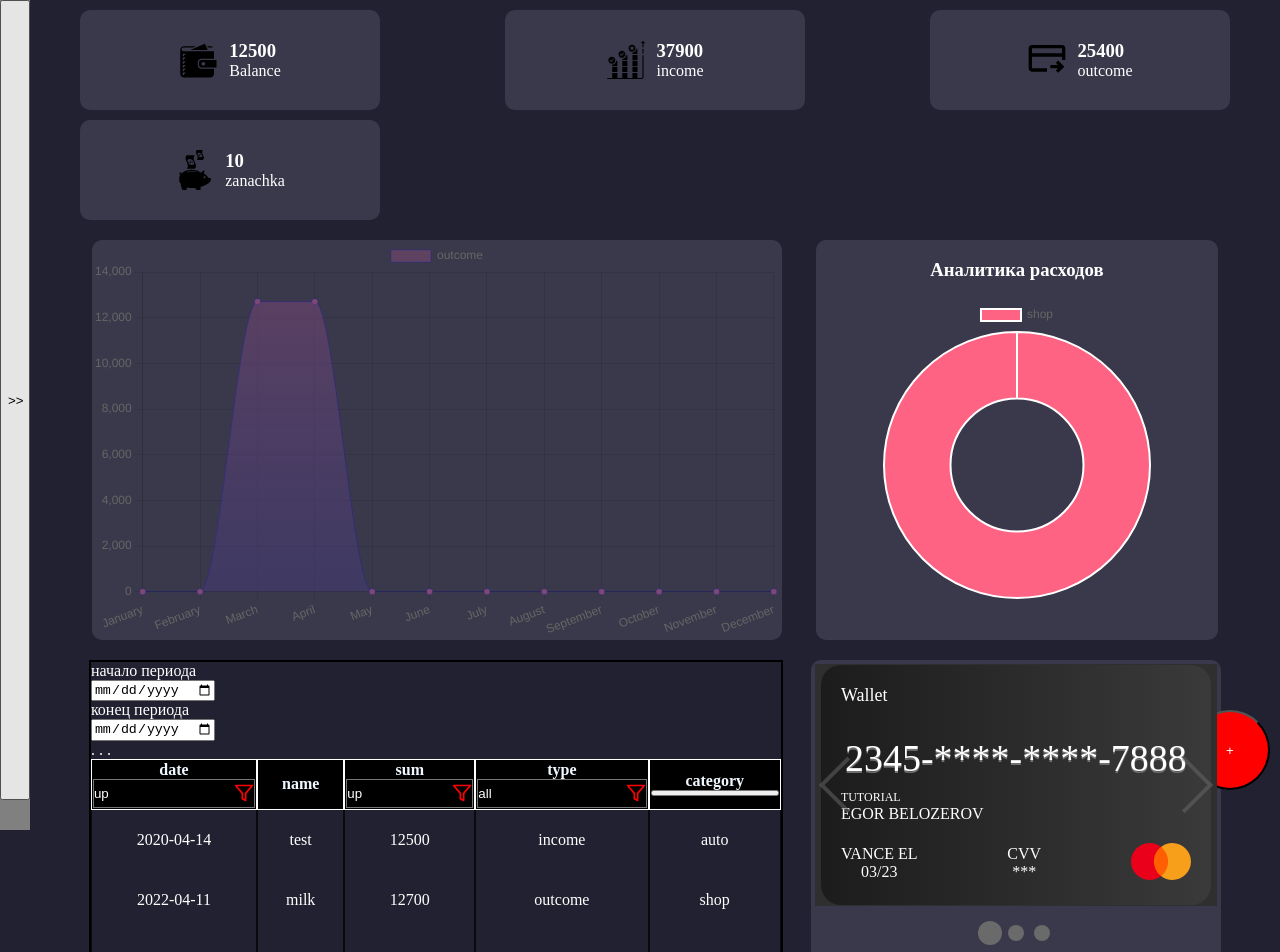
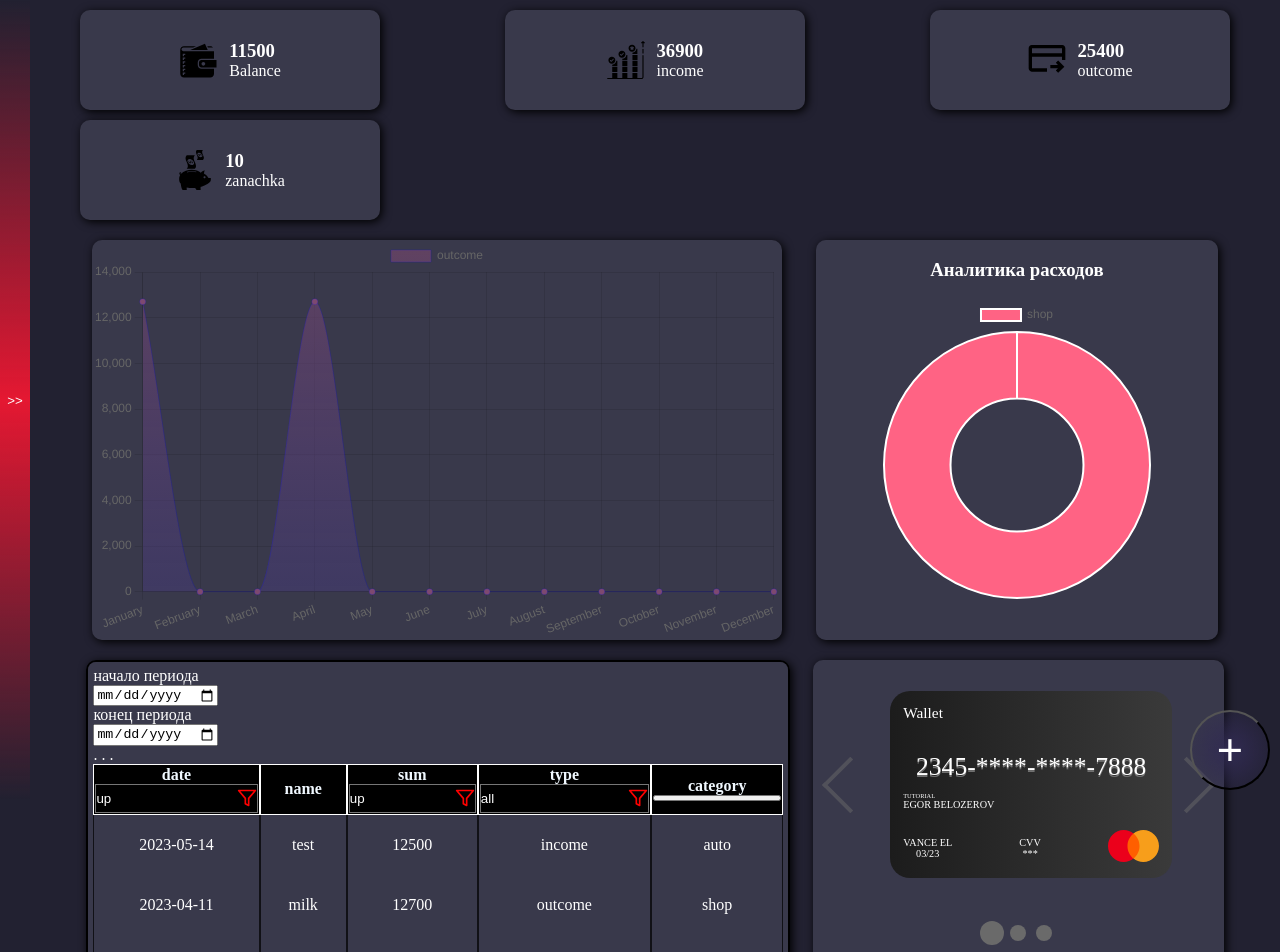
Before and after one commit to shinkar94/myMoney2, a React (Vite) app: page /homepage in a window 1280 px wide. Shown: the top 952 px of the page. Built offline with nearby package versions, Linux system fonts and the light colour scheme.

Commit message:
update style card, sideBar, superBtn, windowShadow, addFormBtn, FormOperation, btnSideBar

```diff
--- a/src/Reducer/allStateReducer.ts
+++ b/src/Reducer/allStateReducer.ts
@@ -17,7 +17,7 @@ export type OperationsType =
 const initialState: OperationsType[] = [
     {
         id: v1(),
-        date: "2020-04-14",
+        date: "2023-05-14",
         name: "test",
         value: 12500,
         type: "income",
@@ -26,7 +26,7 @@ const initialState: OperationsType[] = [
     },
     {
         id: v1(),
-        date: "2022-04-11",
+        date: "2023-04-11",
         name: "milk",
         value: 12700,
         type: "outcome",
@@ -35,16 +35,16 @@ const initialState: OperationsType[] = [
     },
     {
         id: v1(),
-        date: "2021-05-14",
+        date: "2023-03-17",
         name: "milk",
-        value: 12700,
+        value: 11700,
         type: "income",
         description: "sdfsdf",
         category: "shop"
     },
     {
         id: v1(),
-        date: "2020-03-14",
+        date: "2023-01-14",
         name: "milk",
         value: 12700,
         type: "outcome",
@@ -53,7 +53,7 @@ const initialState: OperationsType[] = [
     },
     {
         id: v1(),
-        date: "2023-01-14",
+        date: "2023-01-15",
         name: "milk",
         value: 12700,
         type: "income",
--- a/src/component/AddOperationForm/AddOperationForm.tsx
+++ b/src/component/AddOperationForm/AddOperationForm.tsx
@@ -11,7 +11,8 @@ import {onBlurAC} from "../../Reducer/helperReducer";
 
 
 export const AddOperationForm = () => {
-    const stateOnBlur = useAppSelector(state=> state.helper)
+    const stateHelper = useAppSelector(state=> state.helper)
+    const statusBtn = stateHelper.statusAddBtn
     const dispatch: Dispatch = useAppDispatch()
 
 
@@ -65,9 +66,6 @@ export const AddOperationForm = () => {
                 <SuperInput placeholder={'Сумма покупки'} property={'value'} newItem={newItem} type={'number'}
                             setNewItem={setNewItem}
                             value={newItem.value}/>
-
-                {/*<SuperInput property={'type'} newItem={newItem} type={'text'} setNewItem={setNewItem}*/}
-                {/*            value={newItem.type}/>*/}
                 <SuperSelect options={options} newItem={newItem} property={'type'} onChangeOption={setNewItem}/>
 
                 <SuperInput placeholder={'Описание'} property={'description'} newItem={newItem} type={'text'}
@@ -78,21 +76,17 @@ export const AddOperationForm = () => {
                             setNewItem={setNewItem}
                             value={newItem.category}/>
 
-                <SuperButton callBack={onClickHandler} name={'ADD'}/>
+                <SuperButton
+                    callBack={onClickHandler}
+                    name={'ADD'}
+                    bgColor={'linear-gradient(90deg, rgba(255, 255, 255, 0), #312b52, rgba(255, 255, 255, 0))'}
+                    height={'30px'}
+                    color={'white'}
+                    borderRadius={'4px'}
+                />
             </ModalOperationForm>
 
-            <button onClick={formDownClick} style={{
-                position: 'fixed',
-                bottom: '10px',
-                right: '10px',
-                width: '80px',
-                height: '80px',
-                borderRadius: '50%',
-                color: 'white',
-                background: 'red',
-                zIndex: '2'
-            }}>+
-            </button>
+            <BtnAddForm status={statusBtn} onClick={formDownClick} >+</BtnAddForm>
         </div>
     );
 };
@@ -102,16 +96,54 @@ type ModalType = {
 }
 const ModalOperationForm = styled.div<ModalType>`
   position: fixed;
-  top: -74px;
+  top: -184px;
   left: 50%;
   display: flex;
   flex-direction: column;
   width: 300px;
   transform: translate(-50%, -50%);
   transition: 1s;
-  z-index: 2;
+  padding: 20px 10px 10px 10px;
+  background: #39394B;
+  border-radius: 10px;
+  box-shadow: 0 2px 10px black;
+  z-index: 11;
   ${props => props.collapsedForm && css`
     top: 50%;
   `}
+  & input, select{
+    background: #222131;
+    color: rgb(215,215,215);
+    height: 40px;
+    //border: 2px outset black;
+    box-shadow: inset 2px 2px black;
+    margin-bottom: 2px;
+    border-radius: 5px;
+
+    &::placeholder{
+      color: rgb(215,215,215);
+    }
+  }
 
 `
+const BtnAddForm = styled.button<{status:boolean}>`
+  position: fixed;
+  bottom: 10px;
+  right: 10px;
+  width: 80px;
+  height: 80px;
+  border-radius: 50%;
+  color: white;
+  background: radial-gradient(#312b52, rgba(255, 255, 255, 0));
+  z-index: 11;
+  cursor: pointer;
+  font-size: 45px;
+  transform: rotate(-0deg);
+  transition: 0.5s;
+  ${props => props.status && css`
+    transform: rotate(-45deg);
+  `}
+  &:hover{
+    background: radial-gradient(red, rgba(255, 255, 255, 0));
+  }
+`
--- a/src/component/Content/HomePage/HomeContent/AccountWidget/AccountWidget.tsx
+++ b/src/component/Content/HomePage/HomeContent/AccountWidget/AccountWidget.tsx
@@ -65,33 +65,36 @@ const AccountWidgetWrapper = styled.div`
   padding: 4px;
   min-width: 300px;
   position: relative;
+  overflow: hidden;
+  box-shadow: 2px 2px 10px black;
 `
 const CardsWrapper = styled.div`
 
 `
 
 const Card = styled.div`
-    width: 350px;
-    height: 200px;
+    width: 100%;
+    height: 75%;
     background: linear-gradient(to right, #1c1c1c 0%, #3a3a3a 100%);
     color: white;
     border-radius: 20px;
-    padding: 20px;
+    padding: 1vw;
     .title{
-      font-size: 18px;
+      font-size: 1.2vw;
     }
     .card-number{
-      font-size: 38px;
+      font-size: 2vw;
       text-align: center;
       margin-top: 30px;
       text-shadow: 0 2px  rgb(112, 112, 112);
     }
     .tutorial {
       .titleName{
-        font-size: 12px;
+        font-size: 0.5vw;
         margin: 10px 0 0 0;
       }
       .userName{
+        font-size: 0.8vw;
         margin: 0;
       }
     }
@@ -102,6 +105,7 @@ const Card = styled.div`
       margin-top: 20px;
       .date p, .cvv p{
         margin: 0;
+        font-size: 0.8vw;
       }
       .date{
         text-align: center;
@@ -111,6 +115,6 @@ const Card = styled.div`
       }
     }
     & img{
-      width: 60px;
+      width: 4vw;
     }
 `
--- a/src/component/Content/HomePage/HomeContent/AccountWidget/AcountWidget.module.css
+++ b/src/component/Content/HomePage/HomeContent/AccountWidget/AcountWidget.module.css
@@ -1,6 +1,18 @@
 /*!* Стили для родительского контейнера слайдера *!*/
-/*.media-slider {*/
-/*    position: relative;*/
+.media-slider {
+    position: relative;
+}
+.awssld__content{
+    display: flex;
+    justify-content: center;
+    align-items: center;
+    height: 100%;
+    background: none;
+}
+
+
+/*.awssld--active{*/
+/*    z-index: 3;*/
 /*}*/
 
 /*!* Стили для кнопок навигации *!*/
@@ -78,20 +90,18 @@
 /*.media-slider .awssld__bullets button.awssld__bullets--active {*/
 /*    background-color: #333;*/
 /*}*/
-
 .media-slider .aws-btn {
-
-    --slider-height-percentage: 60%;
-    --slider-transition-duration: 700ms;
-    --organic-arrow-thickness: 4px;
-    --organic-arrow-border-radius: 0px;
-    --organic-arrow-height: 40px;
-    --organic-arrow-color: #26456f;
-    --control-button-width: 10%;
-    --control-button-height: 49%;
-    --control-button-background: #973030;
-    --control-bullet-color: #2d5182;
-    --control-bullet-active-color: #bec1c6;
-    --loader-bar-color: transparent;
-    --loader-bar-height: 6px;
+    /*--slider-height-percentage: 60%;*/
+    /*--slider-transition-duration: 700ms;*/
+    /*--organic-arrow-thickness: 4px;*/
+    /*--organic-arrow-border-radius: 0px;*/
+    /*--organic-arrow-height: 40px;*/
+    /*--organic-arrow-color: #26456f;*/
+    /*--control-button-width: 10%;*/
+    /*--control-button-height: 49%;*/
+    /*--control-button-background: #973030;*/
+    /*--control-bullet-color: #2d5182;*/
+    /*--control-bullet-active-color: #bec1c6;*/
+    /*--loader-bar-color: transparent;*/
+    /*--loader-bar-height: 6px;*/
 }
--- a/src/component/Content/HomePage/HomeContent/HomeContent.tsx
+++ b/src/component/Content/HomePage/HomeContent/HomeContent.tsx
@@ -34,7 +34,6 @@ const TopContainer = styled.div`
   flex-wrap: wrap;
   justify-content: space-around;
   gap: 10px;
-  //padding: 0 50px;
 
   .block {
     background: #39394B;
@@ -42,6 +41,7 @@ const TopContainer = styled.div`
     border-radius: 10px;
     color: white;
     min-width: 300px;
+    box-shadow: 2px 2px 10px black;
   }
 
   .graf {
--- a/src/component/Content/HomePage/HomeContent/TableOperations/TableOperations.tsx
+++ b/src/component/Content/HomePage/HomeContent/TableOperations/TableOperations.tsx
@@ -139,6 +139,10 @@ const TableWrapper = styled.div`
   overflow: auto;
   min-width: 60%;
   border: 2px solid black;
+  box-shadow: 2px 2px 10px black;
+  border-radius: 10px;
+  padding: 5px;
+  background: #39394B;
 `
 
 const Table = styled.table`
--- a/src/component/Content/HomePage/HomePage.tsx
+++ b/src/component/Content/HomePage/HomePage.tsx
@@ -33,7 +33,7 @@ const HomePageWrapper = styled.div`
     left: 0;
     width: 100vw;
     height: 100vh;
-    z-index: 1;
+    z-index: 10;
     background-color: rgba(0, 0, 0, 0.36);
     backdrop-filter: blur(2px);
   }
--- a/src/component/Content/JobApplication/JobApplication.tsx
+++ b/src/component/Content/JobApplication/JobApplication.tsx
@@ -29,6 +29,7 @@ const JobApp = styled.div`
     height: 100px;
     background: #39394B;
     border-radius: 10px;
+    box-shadow: 2px 2px 10px black;
     .descriptions{
       p, h3{
         margin: 0;
--- a/src/component/SideBar/SideBar.tsx
+++ b/src/component/SideBar/SideBar.tsx
@@ -11,13 +11,15 @@ export const SideBar = () => {
     const dispatch = useDispatch()
 
     const [navWindow, setNavWindow] = useState<boolean>(false)
+    const [bgNav, setBgNav] = useState<boolean>(false)
 
     const onClickHandler = () => {
         setNavWindow(!navWindow)
+        setBgNav(!bgNav)
         dispatch(onBlurAC('sideBarBtn'))
     }
     return (
-        <Nav navWindow={navWindow}>
+        <Nav navWindow={navWindow} bg={bgNav}>
             <NavLink to={'/'}> HOME-PAGE </NavLink>
             <NavLink to={'/calendar'}> CALENDAR </NavLink>
             <NavLink to={'/'}> ГРВФИКИ </NavLink>
@@ -26,14 +28,14 @@ export const SideBar = () => {
             <NavLink to={'/'}> ВАЛЮТА </NavLink>
 
             <button  onClick={onClickHandler}>{navWindow ? `<<` : `>>`}</button>
-
-            <input type="date"/>
+            {/*<input type="date"/>*/}
         </Nav>
     );
 };
 
 type NavType = {
     navWindow: boolean
+    bg: boolean
 }
 const Nav = styled.div<NavType>`
   position: fixed;
@@ -44,12 +46,15 @@ const Nav = styled.div<NavType>`
   width: 200px;
   height: 100vh;
   padding: 15px 30px 15px 15px;
-  background-color: grey;
+  background: none;
   transition: 0.5s;
-  z-index: 2;
+  z-index: 11;
 
   ${props => props.navWindow && css`
     left: 0;
+  `}
+  ${props => props.bg && css`
+    background-color: #222131;
   `}
   & button {
     position: absolute;
@@ -57,7 +62,26 @@ const Nav = styled.div<NavType>`
     right: 0;
     height: 100vh;
     width: 30px;
-
+    background: linear-gradient(rgba(255, 255, 255, 0), #423B63, rgba(255, 255, 255, 0));
+    border: 0;
+    cursor: pointer;
+    color: white;
+    &:hover {
+      background: linear-gradient(rgba(255, 255, 255, 0), #e51832, rgba(255, 255, 255, 0));
+    }
+  }
+  & a{
+    display: flex;
+    align-items: center;
+    color: white;
+    text-decoration: none;
+    height: 30px;
+    cursor: pointer;
+    &:hover{
+      color: #FF6384;
+      border-left: 2px solid #FF6384;
+      padding-left: 2px;
+    }
   }
 
 
--- a/src/component/common/SuperButton.tsx
+++ b/src/component/common/SuperButton.tsx
@@ -1,20 +1,49 @@
 import React from 'react';
+import styled, {css} from "styled-components";
 
 type ButtonPropsType = {
     name: string
     callBack: ()=> void
+    height?: string
+    color?: string
+    bgColor?:string
+    borderRadius?:string
+    border?: string
 }
 
 
 
-export const SuperButton = (props:ButtonPropsType) => {
-
+export const SuperButton:React.FC<ButtonPropsType> = (props) => {
+    const {name, callBack,...styleProps} = props
     const onButtonHandler = ()=> {
-        props.callBack()
+        callBack()
     }
     return (
         <>
-            <button onClick={onButtonHandler}>{props.name}</button>
+            <StButton
+                onClick={onButtonHandler}
+                height={styleProps.height}
+                color={styleProps.color}
+                bgColor={styleProps.bgColor}
+                border={styleProps.border}
+                borderRadius={styleProps.borderRadius}
+            >{name}</StButton>
         </>
     );
 };
+
+type StButtonType = {
+    height?: string
+    color?: string
+    bgColor?:string
+    borderRadius?:string
+    border?: string
+}
+const StButton = styled.button<StButtonType>`
+  background: ${({bgColor}) => bgColor};
+  color: ${({color}) => color};
+  height: ${({height}) => height};
+  border: ${({border}) => border};
+  border-radius: ${({borderRadius}) => borderRadius};
+  cursor: pointer;
+`
```
